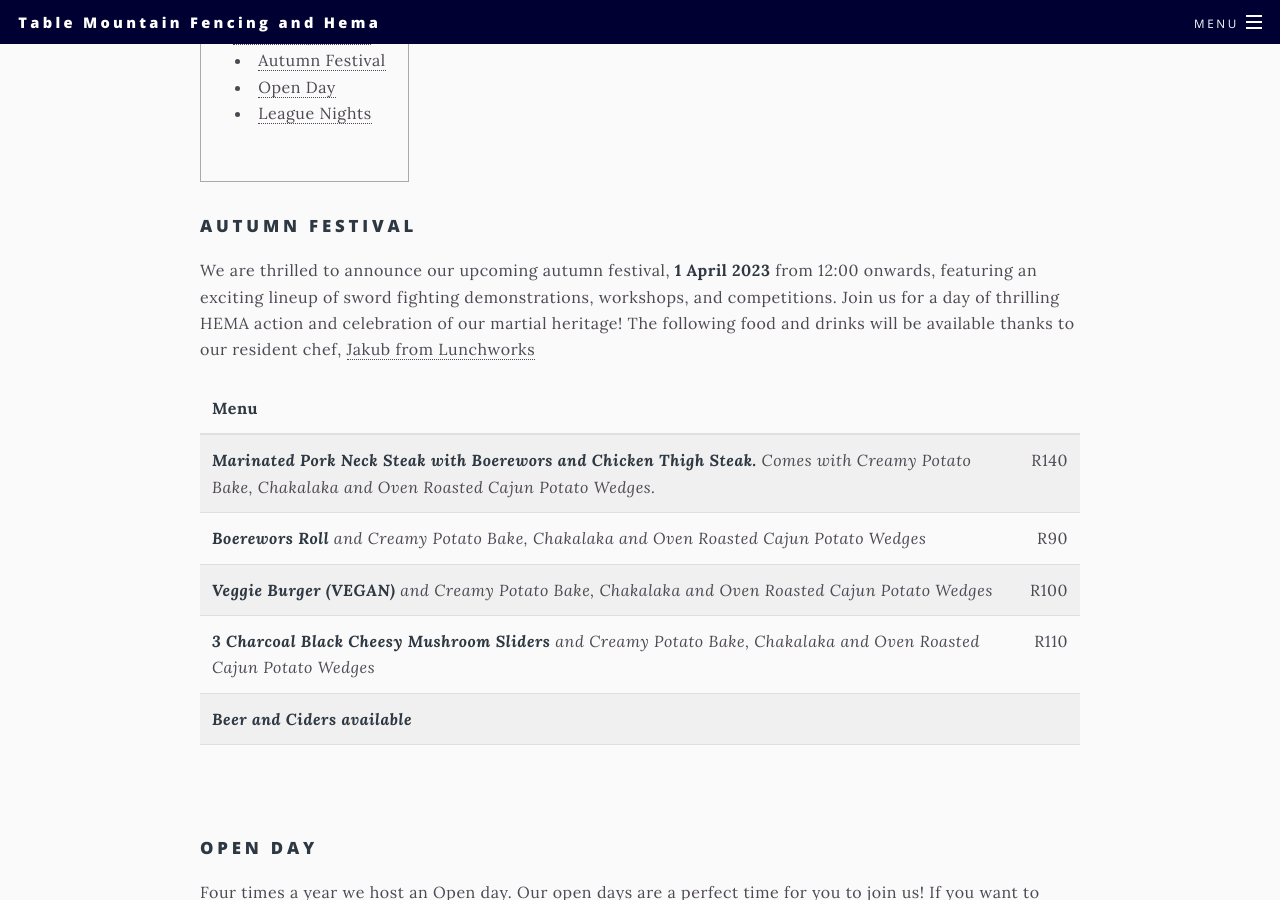
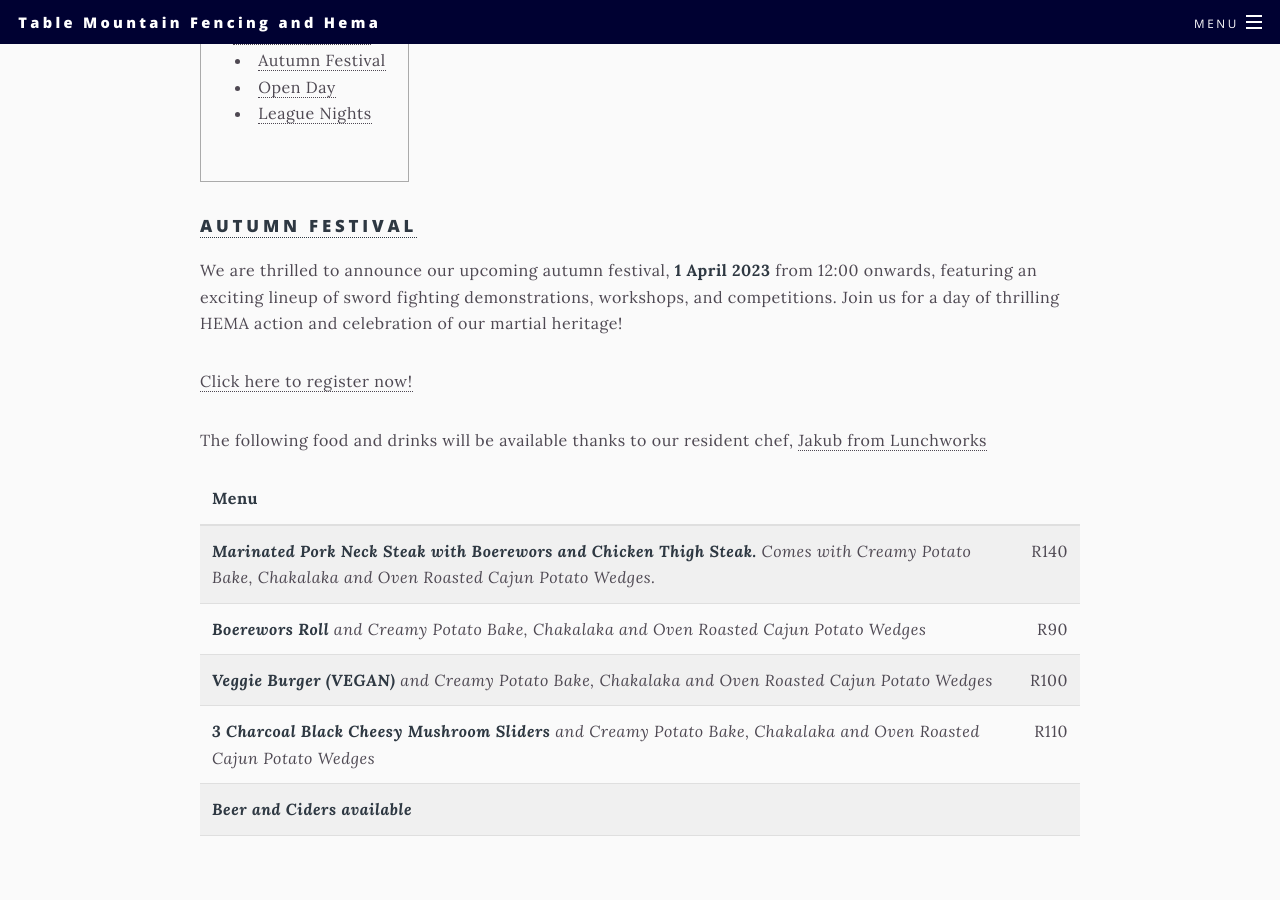
Before and after one commit to table-mountain-hema/table-mountain-hema.github.io, a Jekyll site: the page built from _pages/events.md, in a window 1280 px wide and 900 px high, scrolled down 456 px. Built offline with Jekyll 4.4.1, drawn with Linux system fonts in a browser that asks for light colours.

Commit message:
added link to google forms

```diff
--- a/_pages/events.md
+++ b/_pages/events.md
@@ -14,8 +14,12 @@ background-image: fencing_banner.jpg
 * Do not remove this line (it will not be displayed)
 {:toc}
 
-### Autumn Festival
+### [Autumn Festival](https://forms.gle/dSoMopk6GmdFmxYp8)
 We are thrilled to announce our upcoming autumn festival, **1 April 2023** from 12:00 onwards, featuring an exciting lineup of sword fighting demonstrations, workshops, and competitions. Join us for a day of thrilling HEMA action and celebration of our martial heritage!
+
+[Click here to register now!](https://forms.gle/dSoMopk6GmdFmxYp8)
+<br/>
+
 The following food and drinks will be available thanks to our resident chef, [Jakub from Lunchworks](https://lunchworks.co.za/ )
 
 |  Menu      |   |
```
